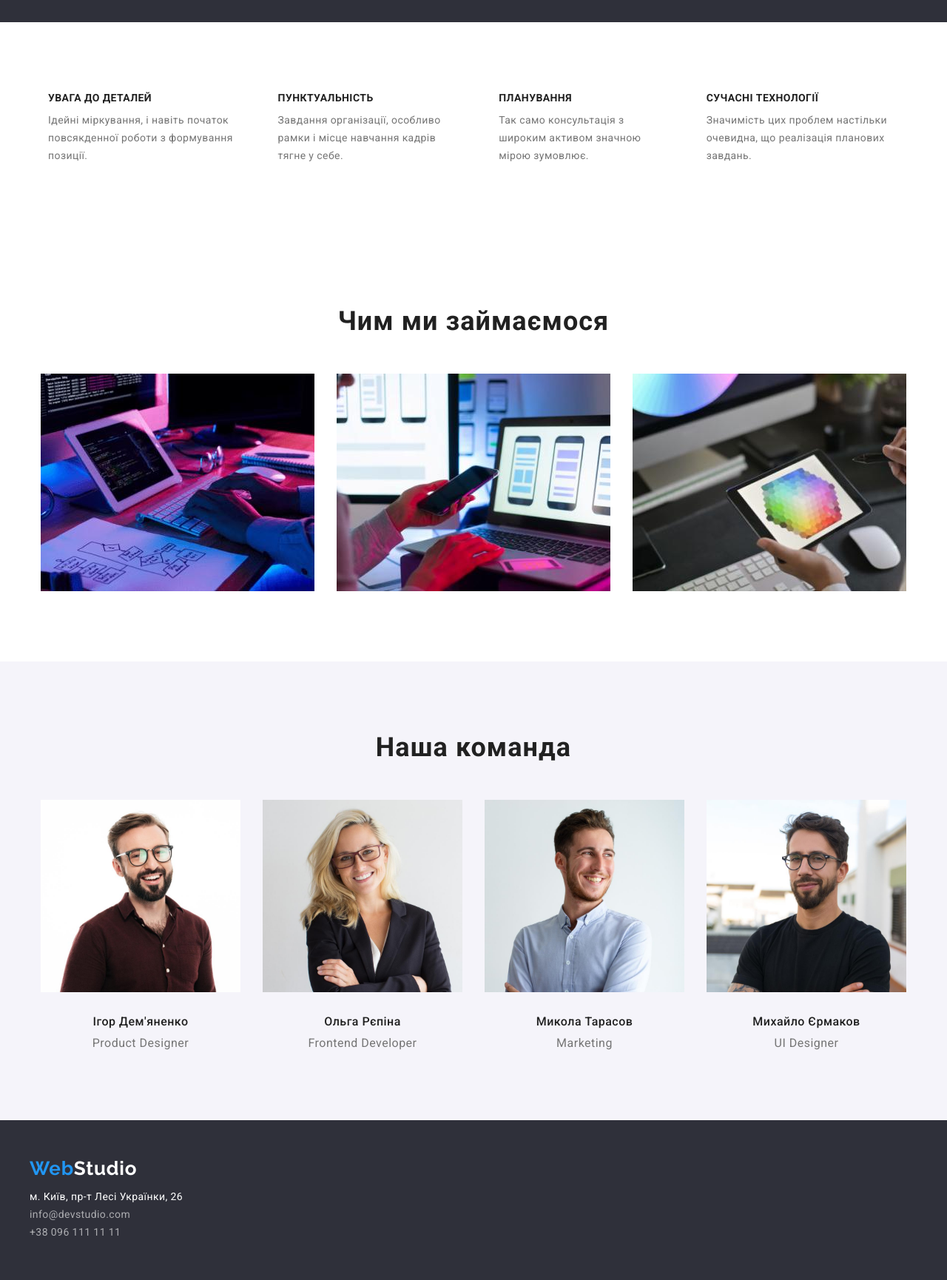
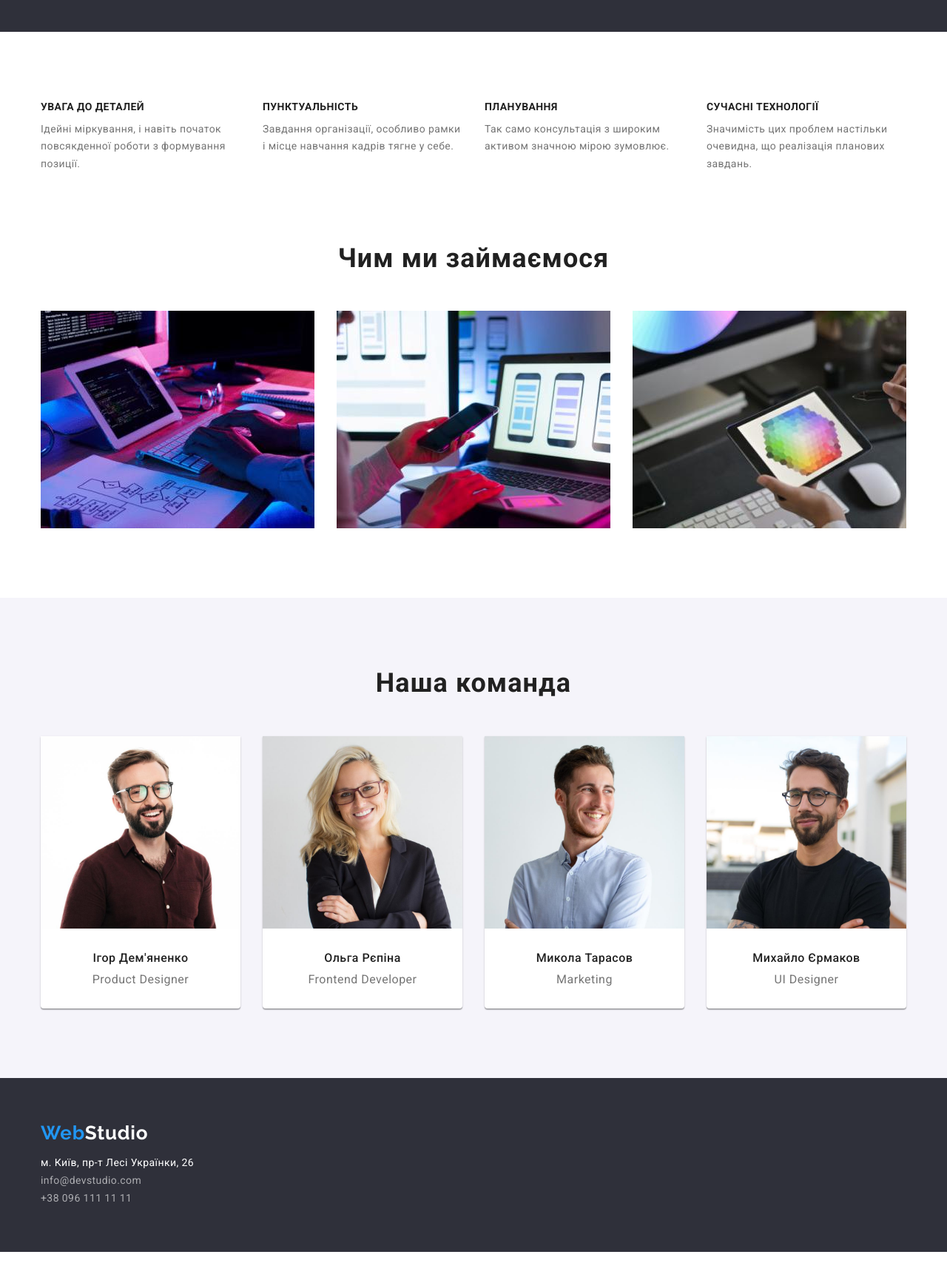
Before and after one commit to 19alexandr80/goit-markup-hw-03, a plain HTML site: page index.html in a window 1280 px wide. Shown: the part 640-2370 px from the top of the page at 74% size. After the commit the page ends 2332 px from the top, so only its background shows below. Drawn offline with nearby package versions, Linux system fonts and the light colour scheme.

Commit message:
правка дз3

```diff
--- a/homework.css
+++ b/homework.css
@@ -9,12 +9,10 @@
  --black: #000000;
  --white: #ffffff;
  --basement-link: rgba(255, 255, 255, 0.6);
+ --border-color: #EEEEEE;
 }
 /*outline: 2px solid tomato;*/
 
-html {
-    /*box-sizing: border-box;*/
-}
 *,
 *::after,
 *::before {
@@ -25,18 +23,15 @@ body {
     color: var(--title-text-color);
     font-family: Roboto, sans-serif;
     background-color: var(--white);
-    /*margin: 0;*/
 }
 img {
     display: block;
 }
+.topline {
+    border-bottom: 1px solid var(--border-color);
+}
 .topline-content {
     display: flex;
-    width: 1170px;
-    padding-left: 15px;
-    padding-right: 15px;
-    margin-left: auto;
-    margin-right: auto;
     align-items: center;
     justify-content: space-between;
 }
@@ -54,10 +49,20 @@ img {
     font-family: Raleway, sans-serif;
     font-weight: 700;
     font-size: 26px;
-    line-height: 1.19px;
+    /*line-height: 1.19px;*/
     letter-spacing: 0.03em;
     text-decoration: none;
-    /*outline: 2px solid tomato;*/
+}
+.section {
+    padding-top: 94px;
+    padding-bottom: 94px;
+}
+.container {
+    width: 1170px;
+    padding-left: 15px;
+    padding-right: 15px;
+    margin-left: auto;
+    margin-right: auto;
 }
 .off-style {
     list-style: none;
@@ -66,7 +71,6 @@ img {
     background-color: var(--white);
     padding-top: 25px;
     padding-bottom: 25px;
-    /*outline: 2px solid green;*/
 }
 .nav-lnk {
     color: var(--title-text-color);
@@ -108,9 +112,9 @@ img {
 .hero {
     color: var(--white);
     background-color: var(--background-hero);
+    text-align: center;
     padding-top: 200px;
     padding-bottom: 200px;
-    text-align: center;
 }
 .hero button {
     min-width: 200px;
@@ -147,24 +151,13 @@ img {
     clip: rect(0 0 0 0);
     overflow: hidden;
 }
-.peculiarities {
-   /* outline: 2px solid tomato;*/
-    /*background-color: var(--background-section);*/
-}
 .contents-ul {
     margin-top: 0px;
     margin-bottom: 0px;
-    width: 1170px;
-    padding-left: 15px;
-    padding-right: 15px;
-    margin-left: auto;
-    margin-right: auto;
-}
-.our_work .contents-ul {
+    padding-left: 0px;
 }
 .peculiarities {
-    padding-top: 95px;
-    padding-bottom: 95px;
+    padding-bottom: 47px;
 }
 .peculiarities p,
 .team p {
@@ -178,8 +171,8 @@ img {
     margin-right: 30px;
 }
 .peculiarities-list {
-    padding-left: 10px;
-    padding-right: 10px;
+    /*width: 270px;*/
+    width: calc((100% - 90px) / 4);
 }
 .peculiarities h3 {
     font-size: 14px;
@@ -196,9 +189,7 @@ img {
     margin-bottom: 0px;
 }
 .our_work {
-    /*outline: 2px solid tomato;*/
-    padding-top: 95px;
-    padding-bottom: 95px;
+    padding-top: 47px;
 }
 .our_work h2,
 .team h2 {
@@ -218,8 +209,6 @@ img {
 .team {
     background-color: var(--background-team);
     text-align: center;
-    padding-top: 95px;
-    padding-bottom: 95px;
 }
 .team-ulist p {
     font-size: 16px;
@@ -240,6 +229,10 @@ img {
 }
 .team-cards {
     width: 270px;
+    padding-bottom: 30px;
+    background-color: var(--white);
+    box-shadow: 0px 1px 3px rgba(0, 0, 0, 0.12), 0px 1px 1px rgba(0, 0, 0, 0.14), 0px 2px 1px rgba(0, 0, 0, 0.2);
+    border-radius: 0px 0px 4px 4px;
 }
 .team-ulist {
     display: flex;
@@ -249,15 +242,10 @@ img {
 }
 .basement {
     background-color: var(--background-hero);
+}
+.basement-content{
     padding-top: 60px;
     padding-bottom: 60px;
-}
-.basement-content{
-    width: 1200px;
-    padding-left: 15px;
-    padding-right: 15px;
-    margin-left: auto;
-    margin-right: auto;
 }
 .basement p {
     margin-bottom: 0px;
@@ -288,14 +276,14 @@ address {
 }
 
 /*Портфолио*/
-.portfolio {
-    width: 1200px;
+.portfolio-body {
+    width: 1170px;
     padding-left: 15px;
     padding-right: 15px;
     margin-left: auto;
     margin-right: auto;
-    padding-top: 95px;
-    padding-bottom: 95px;
+    padding-top: 94px;
+    padding-bottom: 94px;
 }
 
 .filter {
@@ -342,9 +330,18 @@ address {
     flex-wrap: wrap;
     margin-top: 0px;
     margin-bottom: 0px;
+    padding-left: 0;
 }
-.portfolio-cards .portfolio-cards-list:not(:last-child) {
+.portfolio-cards-list {
     margin-right: 30px;
+    margin-bottom: 30px;
+    border-bottom: 1px solid var(--border-color);
+}
+.portfolio-cards-list:nth-last-child(-n + 3) {
+    margin-bottom: 0px;
+}
+.portfolio-cards-list:nth-child(3n) {
+    margin-right: 0px;
 }
 .portfolio-cards p {
     margin-top: 0px;
@@ -362,7 +359,7 @@ address {
     /*outline: 2px solid tomato;*/
     padding-bottom: 20px;
 }
-.portfolio ul {
+.filter {
     padding-left: 0px;
 }
 .portfolio-cards-content {
--- a/index.html
+++ b/index.html
@@ -15,7 +15,7 @@
 
 <body>
     <header class="topline">
-        <div class="topline-content">
+        <div class="topline-content container">
             <nav class="topline-nav">
                 <a href="./index.html" class="logo"><span>Web</span>Studio</a>
                 <ul class="topline-nav-ul off-style">
@@ -31,11 +31,12 @@
         </div>
     </header>
     <main class="content">
-        <section class="hero">
+        <section class="hero section">
             <h1>ЕФЕКТИВНІ РІШЕННЯ ДЛЯ<br /> ВАШОГО БІЗНЕСУ</h1>
             <button>Замовити послугу</button>
         </section>
-        <section class="peculiarities">
+        <section class="peculiarities section">
+            <div class="peculiarities-body container">
                 <h2 class="visually-hidden">Особливості</h2>
                 <ul class="off-style contents-ul peculiarities-ulist">
                     <li class="peculiarities-list">
@@ -63,16 +64,20 @@
                         </p>
                     </li>
                 </ul>
+            </div>
         </section>
-        <section class="our_work">
+        <section class="our_work section">
+            <div class="work-body container">
                 <h2>Чим ми займаємося</h2>
                 <ul class="off-style contents-ul work-ulist">
                     <li class="works-list"><img src="./images/html_foto.jpg" alt="штмл розмітка" width="370"></li>
                     <li class="works-list"><img src="./images/mobail.jpg" alt="мобільні додатки" width="370"></li>
                     <li class="works-list"><img src="./images/disin.jpg" alt="графічний дізайн" width="370"></li>
                 </ul>
+            </div>
         </section>
-        <section class="team">
+        <section class="team section">
+            <div class="team-body container">
                 <h2>Наша команда</h2>
                 <ul class="off-style contents-ul team-ulist">
                     <li class="team-cards">
@@ -95,10 +100,11 @@
                         <p>UI Designer</p>
                     </li>
                 </ul>
+            </div>
         </section>
     </main>
     <footer class="basement">
-        <div class="basement-content">
+        <div class="basement-content container">
             <a href="./index.html" class="logo"><span>Web</span>Studio</a>
             <address>
                 <p>
```
Also changed, not shown: portfolio.html (+4 -2 lines). Lines whose indentation alone changed are shown as unchanged.
